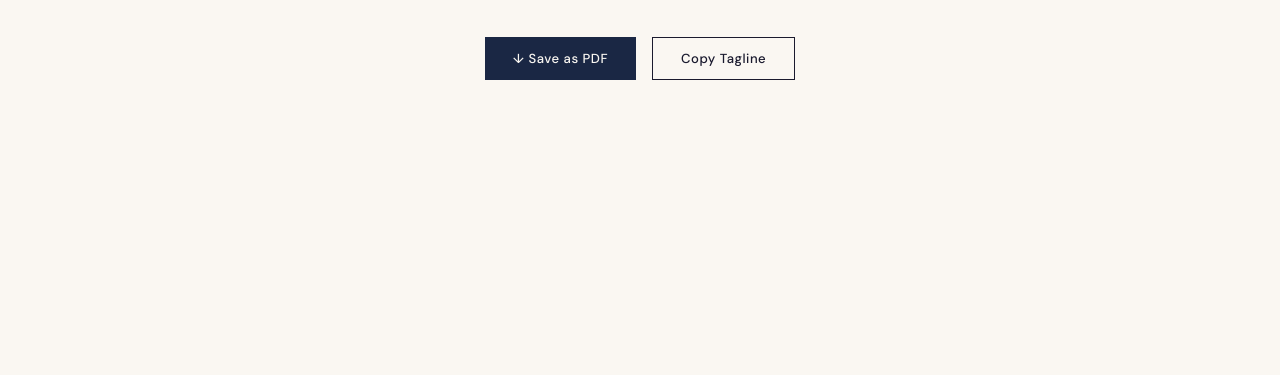
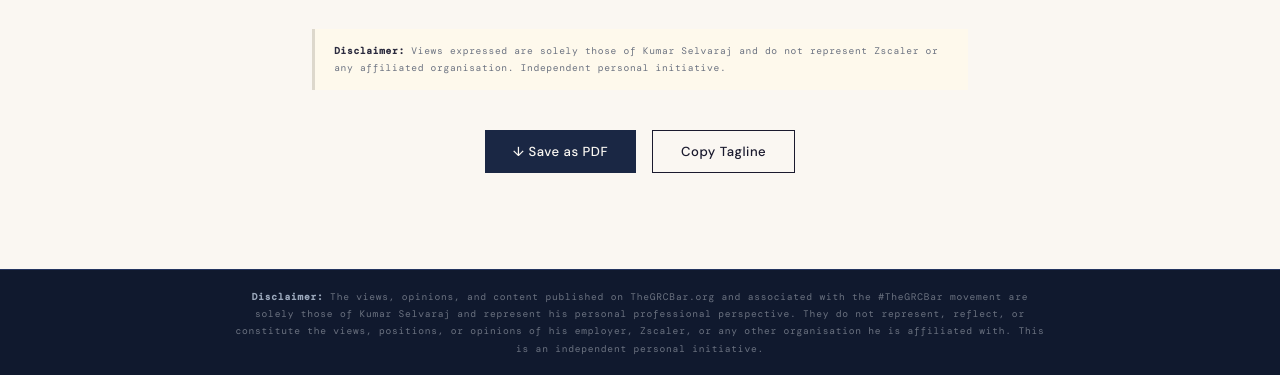
Before and after one commit to kumaraswamyin/thegrcbar.github.io, a plain HTML site: page TheGRCBar-Manifesto.html in a window 1280 px wide. Shown: the part 4895-5270 px from the top of the page. Before the commit the page ends 5071 px from the top, so only its background shows below. Drawn offline with nearby package versions, Linux system fonts and the light colour scheme; a web font is replaced by a local one.

Commit message:
Add files via upload

```diff
--- a/TheGRCBar-Manifesto.html
+++ b/TheGRCBar-Manifesto.html
@@ -579,11 +579,26 @@
     </div>
   </div>
 
+  <!-- Disclaimer -->
+  <div style="margin-top:2rem;padding:0.9rem 1.2rem;background:#fef9ec;border-left:3px solid #ddd8cc;">
+    <p style="font-family:'DM Mono',monospace;font-size:0.6rem;letter-spacing:0.07em;color:#6b7280;line-height:1.7;margin:0;">
+      <strong style="color:#2a2a3e;">Disclaimer:</strong> Views expressed are solely those of Kumar Selvaraj and do not represent Zscaler or any affiliated organisation. Independent personal initiative.
+    </p>
+  </div>
+
   <div class="actions">
     <button class="btn btn-dark" onclick="window.print()">↓ Save as PDF</button>
     <button class="btn btn-outline" onclick="navigator.clipboard.writeText('#TheGRCBar — The compliance frameworks are your statutes. The platform is your client. The adversary is opposing counsel. Stop preparing for the audit — start preparing for the trial. TheGRCBar.org').then(() => alert('Copied to clipboard!'))">Copy Tagline</button>
   </div>
 
 </div>
+
+  <!-- Disclaimer -->
+  <div style="background:#10192e;border-top:1px solid #243560;padding:1.1rem 2rem;text-align:center;">
+    <p style="font-family:'DM Mono',monospace;font-size:0.6rem;letter-spacing:0.08em;color:#6b7280;line-height:1.8;max-width:820px;margin:0 auto;">
+      <strong style="color:#9ba8bc;">Disclaimer:</strong> The views, opinions, and content published on TheGRCBar.org and associated with the #TheGRCBar movement are solely those of Kumar Selvaraj and represent his personal professional perspective. They do not represent, reflect, or constitute the views, positions, or opinions of his employer, Zscaler, or any other organisation he is affiliated with. This is an independent personal initiative.
+    </p>
+  </div>
+
 </body>
 </html>
```
Also changed, not shown: TheGRCBar-Challenge.html (+8 -0 lines), grc-lawyer-analogy-blog-v3.html (+8 -0 lines), index.html (+8 -0 lines).
